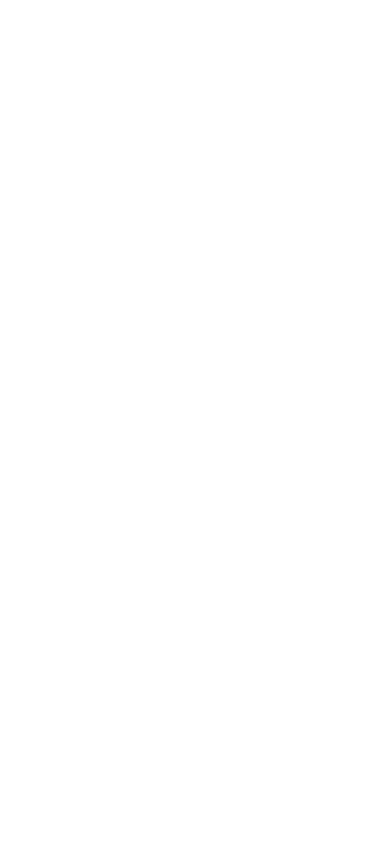
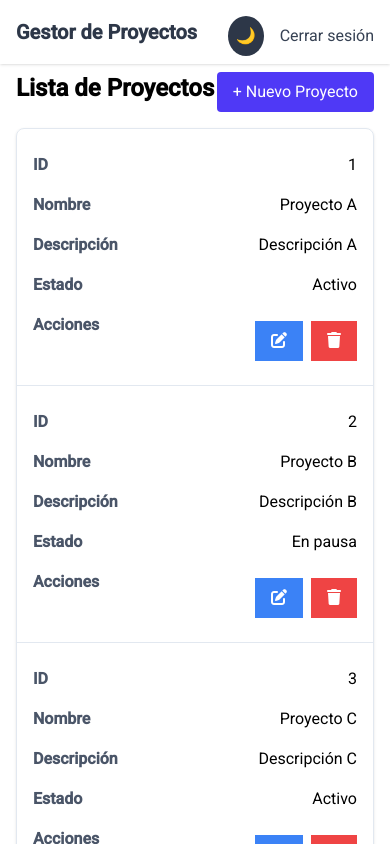
Before and after one commit to andres-unadista/task-management-system-angular, an Angular app: page /projects in a window 390 px wide. Before the commit this address led to /. Shown: the top 844 px of the page. Built offline with nearby package versions, Linux system fonts and the light colour scheme.

Commit message:
feat: implement responsive table projects and UI improvements

```diff
--- a/angular.json
+++ b/angular.json
@@ -96,6 +96,7 @@
               }
             ],
             "styles": [
+              "@angular/material/prebuilt-themes/azure-blue.css",
               "src/styles.scss"
             ],
             "scripts": []
--- a/package.json
+++ b/package.json
@@ -11,6 +11,7 @@
   },
   "private": true,
   "dependencies": {
+    "@angular/cdk": "19.2.14",
     "@angular/common": "^19.2.0",
     "@angular/compiler": "^19.2.0",
     "@angular/core": "^19.2.0",
@@ -20,6 +21,7 @@
     "@angular/platform-server": "^19.2.0",
     "@angular/router": "^19.2.0",
     "@angular/ssr": "^19.2.8",
+    "@fortawesome/fontawesome-free": "^6.7.2",
     "express": "^4.18.2",
     "rxjs": "~7.8.0",
     "tslib": "^2.3.0",
--- a/src/app/app.routes.ts
+++ b/src/app/app.routes.ts
@@ -1,8 +1,12 @@
 import { Routes } from '@angular/router';
 import { RegisterComponent } from './auth/register/register.component';
 import { LoginComponent } from './auth/login/login.component';
+import { ProjectsComponent } from './projects/projects.component';
 
 export const routes: Routes = [
   { path: 'register', component: RegisterComponent },
-  { path: 'login', component: LoginComponent }
+  { path: 'login', component: LoginComponent },
+  { path: 'projects', component: ProjectsComponent },
+  { path: '', redirectTo: 'login', pathMatch: 'full' },
+  { path: '**', redirectTo: 'login' }
 ];
--- /dev/null
+++ b/src/app/projects/projects.component.html
@@ -0,0 +1,81 @@
+<!-- projects.component.html -->
+<div class="min-h-screen">
+    <!-- Navbar -->
+    <nav class="bg-white dark:bg-gray-800 shadow">
+        <div class="max-w-7xl mx-auto px-4 sm:px-6 lg:px-8">
+            <div class="flex justify-between h-16">
+                <div class="flex items-center">
+                    <span class="text-xl font-bold dark:text-white">Gestor de Proyectos</span>
+                </div>
+                <div class="flex items-center space-x-4">
+                    <button (click)="themeService.toggleDarkMode()" class="theme-toggle">
+                        🌙
+                    </button>
+                    <button (click)="logout()" class="text-gray-700 dark:text-gray-200 hover:text-indigo-500">
+                        Cerrar sesión
+                    </button>
+                </div>
+            </div>
+        </div>
+    </nav>
+
+    <!-- Contenido principal -->
+    <main class="container mx-auto p-4">
+        <div class="flex justify-between items-center mb-4">
+            <h2 class="text-2xl font-bold dark:text-white ">Lista de Proyectos</h2>
+            <button routerLink="/projects/new" class="bg-indigo-600 hover:bg-indigo-700 text-white px-4 py-2 rounded mt-3">
+                + Nuevo Proyecto
+            </button>
+        </div>
+
+        <!-- Tabla -->
+        <div class="table-container">
+            <table class="min-w-full divide-y divide-gray-200 dark:divide-gray-700">
+                <thead>
+                    <tr>
+                        <th>ID</th>
+                        <th>Nombre</th>
+                        <th>Descripción</th>
+                        <th>Estado</th>
+                        <th>Acciones</th>
+                    </tr>
+                </thead>
+                <tbody>
+                    <tr *ngFor="let project of paginatedProjects">
+                        <td data-label="ID">{{project.id}}</td>
+                        <td data-label="Nombre">{{project.name}}</td>
+                        <td data-label="Descripción">{{project.description}}</td>
+                        <td data-label="Estado">{{project.status}}</td>
+                        <td data-label="Acciones">
+                          <button class="edit-btn"><i class="fas fa-edit"></i></button>
+                          <button class="delete-btn"><i class="fas fa-trash"></i></button>
+                        </td>
+                    </tr>
+                </tbody>
+            </table>
+        </div>
+
+        <!-- Paginación manual -->
+        <div class="flex justify-center items-center mt-4 space-x-4 paginator">
+            <button
+              (click)="onPageChange(currentPage - 1)"
+              [disabled]="currentPage === 1"
+              class="pagination-btn"
+            >
+              <i class="fas fa-chevron-left mr-2"></i> Anterior
+            </button>
+
+            <span class="text-gray-700 dark:text-gray-300">
+              Página {{currentPage}} de {{totalPages}}
+            </span>
+
+            <button
+              (click)="onPageChange(currentPage + 1)"
+              [disabled]="currentPage === totalPages"
+              class="pagination-btn"
+            >
+              Siguiente <i class="fas fa-chevron-right ml-2"></i>
+            </button>
+          </div>
+    </main>
+</div>
--- /dev/null
+++ b/src/app/projects/projects.component.scss
@@ -0,0 +1,110 @@
+/* Tabla responsive */
+.table-container {
+  overflow-x: auto; /* Permite scroll horizontal en móviles */
+  margin: 1rem 0;
+  border-radius: 0.5rem;
+  box-shadow: 0 1px 3px rgba(0, 0, 0, 0.1);
+
+  overflow-x: visible; /* Elimina scroll en pantallas grandes */
+  border: 1px solid #e2e8f0;
+  border-radius: 0.5rem;
+
+  table {
+    display: block;
+    min-width: 100%;
+
+    thead {
+      display: none; /* Ocultamos los headers en móvil */
+    }
+
+    tbody,
+    tr,
+    td {
+      display: block;
+      width: 100%;
+    }
+
+    tr {
+      border-bottom: 1px solid #e2e8f0;
+      padding: 1rem 0;
+
+      &:last-child {
+        border-bottom: none;
+      }
+    }
+
+    td {
+      padding: 0.5rem 1rem;
+      text-align: right;
+      position: relative;
+
+      &::before {
+        content: attr(data-label);
+        position: absolute;
+        left: 1rem;
+        font-weight: bold;
+        color: #4a5568;
+      }
+    }
+  }
+}
+
+.container {
+  max-width: 1200px;
+  margin: 0 auto;
+  padding: 0 1rem;
+}
+
+table {
+  width: 100%;
+  max-width: 100%;
+  min-width: 600px;
+  overflow-x: auto;
+  display: block;
+
+  th,
+  td {
+    text-align: center; /* Centrar texto */
+    vertical-align: middle; /* Centrar verticalmente */
+  }
+}
+
+/* Estilos para botones */
+button {
+  text-align: center;
+  margin-top: 0.5rem;
+  &.edit-btn {
+    background-color: #3b82f6;
+    color: white;
+    padding: 0.5rem 1rem;
+    margin-right: 0.5rem;
+
+    &:hover {
+      background-color: #2563eb;
+    }
+  }
+
+  &.delete-btn {
+    background-color: #ef4444;
+    color: white;
+    padding: 0.5rem 1rem;
+
+    &:hover {
+      background-color: #dc2626;
+    }
+  }
+}
+
+.paginator {
+  display: flex;
+  justify-content: center;
+  align-items: center;
+  gap: 1rem;
+  margin-top: 1rem;
+  margin-bottom: 1rem;
+  padding: 1rem;
+}
+
+.main {
+  margin-top: 1rem;
+}
--- /dev/null
+++ b/src/app/projects/projects.component.ts
@@ -0,0 +1,66 @@
+// projects.component.ts
+import { Component, inject } from '@angular/core';
+import { CommonModule } from '@angular/common';
+import { RouterModule } from '@angular/router';
+import { ThemeService } from '../services/theme.service';
+
+interface Project {
+  id: number;
+  name: string;
+  description: string;
+  status: string;
+}
+@Component({
+  selector: 'app-projects',
+  standalone: true,
+  imports: [
+    CommonModule,
+    RouterModule,
+  ],
+  templateUrl: './projects.component.html',
+  styleUrls: ['./projects.component.scss']
+})
+
+export class ProjectsComponent {
+  themeService = inject(ThemeService);
+   // Datos y paginación
+   allProjects: Project[] = [
+    {id: 1, name: 'Proyecto A', description: 'Descripción A', status: 'Activo'},
+    {id: 2, name: 'Proyecto B', description: 'Descripción B', status: 'En pausa'},
+    {id: 3, name: 'Proyecto C', description: 'Descripción C', status: 'Activo'},
+    {id: 4, name: 'Proyecto D', description: 'Descripción D', status: 'En pausa'},
+    {id: 5, name: 'Proyecto E', description: 'Descripción E', status: 'En pausa'},
+    {id: 6, name: 'Proyecto F', description: 'Descripción F', status: 'Activo'},
+    // ... más proyectos ...
+  ];
+
+  currentPage = 1;
+  itemsPerPage = 5;
+  paginatedProjects: Project[] = [];
+
+  constructor() {
+    this.updatePaginatedProjects();
+  }
+
+  updatePaginatedProjects() {
+    const startIndex = (this.currentPage - 1) * this.itemsPerPage;
+    this.paginatedProjects = this.allProjects.slice(
+      startIndex,
+      startIndex + this.itemsPerPage
+    );
+  }
+
+  onPageChange(page: number) {
+    this.currentPage = page;
+    this.updatePaginatedProjects();
+  }
+
+  get totalPages(): number {
+    return Math.ceil(this.allProjects.length / this.itemsPerPage);
+  }
+
+  logout() {
+    // Lógica para cerrar sesión
+    console.log('Sesión cerrada');
+  }
+}
--- a/src/index.html
+++ b/src/index.html
@@ -6,6 +6,8 @@
   <base href="/">
   <meta name="viewport" content="width=device-width, initial-scale=1">
   <link rel="icon" type="image/x-icon" href="favicon.ico">
+  <link href="https://fonts.googleapis.com/css2?family=Roboto:wght@300;400;500&display=swap" rel="stylesheet">
+  <link href="https://fonts.googleapis.com/icon?family=Material+Icons" rel="stylesheet">
 </head>
 <body>
   <app-root></app-root>
--- a/src/styles.scss
+++ b/src/styles.scss
@@ -1,5 +1,6 @@
 /* styles.scss */
 @import "tailwindcss";
+@import '@fortawesome/fontawesome-free/css/all.css';
 
 body {
   transition: background-color 0.3s ease, color 0.3s ease;
@@ -18,6 +19,18 @@
       color: #f7fafc;
       border-color: #4a5568;
     }
+
+    .table-container {
+      border-color: #4a5568;
+
+      td::before {
+        color: #cbd5e0;
+      }
+
+      tr {
+        border-color: #4a5568;
+      }
+    }
   }
   p.text-gray-600 {
     color: #a0aec0; /* Un gris más claro para mejor contraste */
@@ -29,6 +42,10 @@
     &:hover {
       color: #667eea; /* Color hover más claro */
     }
+
+  }
+  span.text-xl {
+    color: #2d3748 !important;
   }
 }
 
@@ -70,3 +87,5 @@
 button {
   cursor: pointer;
 }
+html, body { height: 100%; }
+body { margin: 0; font-family: Roboto, "Helvetica Neue", sans-serif; }
```
Also changed, not shown: 2 other files (tests, documents, lock files or other folders).
